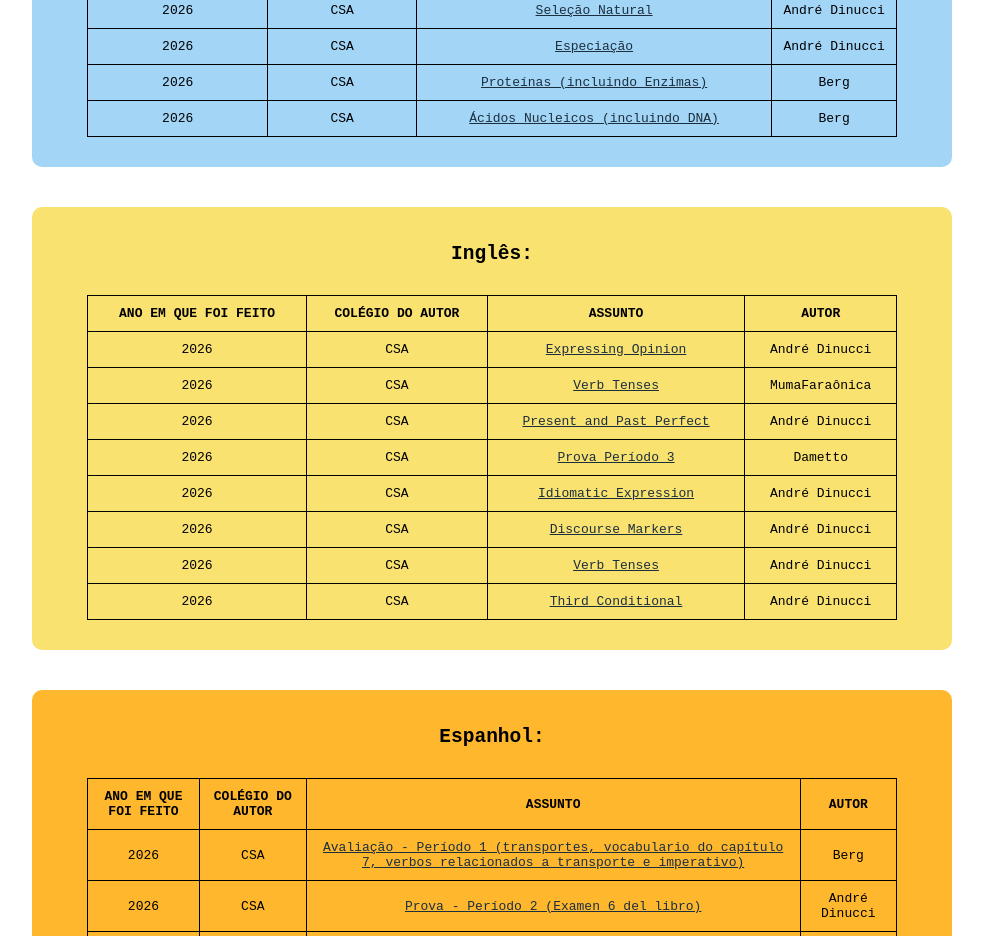
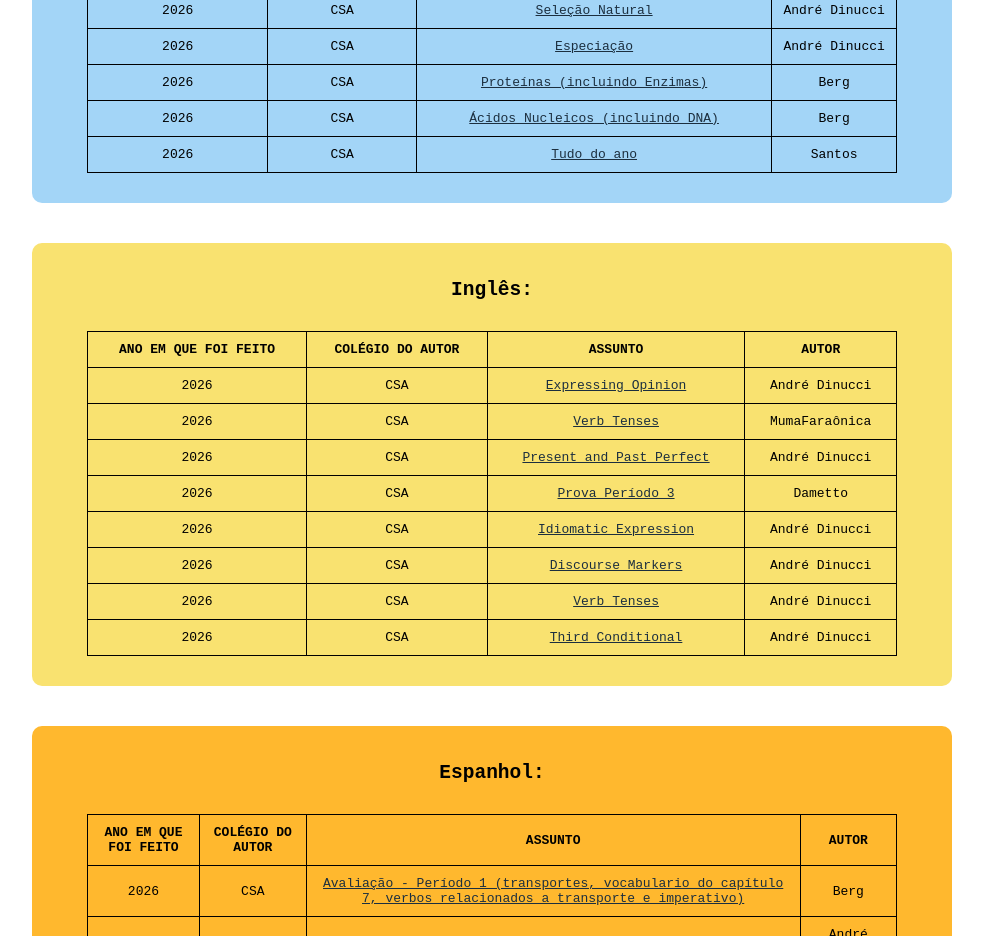
Before and after one commit to BentoRG/Gepeto, a plain HTML site: page 1anoEM.html in a window 1280 px wide. Shown: the part 7453-8389 px from the top of the page, without its empty margins (148-1131 px from the left). Drawn offline with Linux system fonts and the light colour scheme.

Commit message:
📋 Adicionado "Tudo do ano" em Biologia 1 e 2 (1°EM)

```diff
--- a/1anoEM.html
+++ b/1anoEM.html
@@ -973,6 +973,12 @@
             <td><a href="berg_bio_acidos-nucleicos-incluindo-dna_1anoEM.html">Ácidos Nucleicos (incluindo DNA)</a></td>
             <td>Berg</td>
           </tr>
+          <tr>
+            <td>2026</td>
+            <td>CSA</td>
+            <td><a href="santos_bio_tudo-do-ano_1anoEM.html">Tudo do ano</a></td>
+            <td>Santos</td>
+          </tr>
         </tbody>
       </table>
     </div>
```
